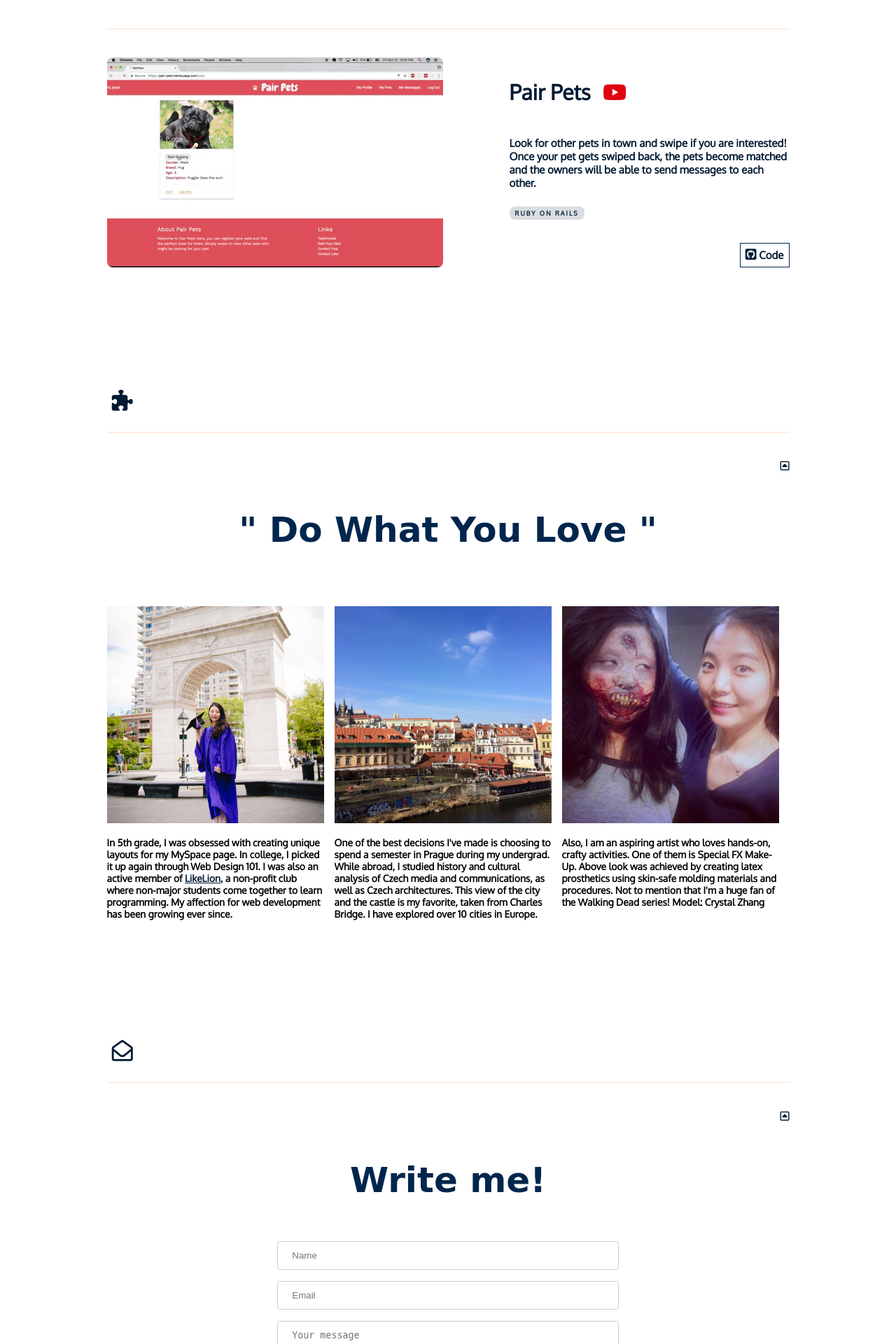
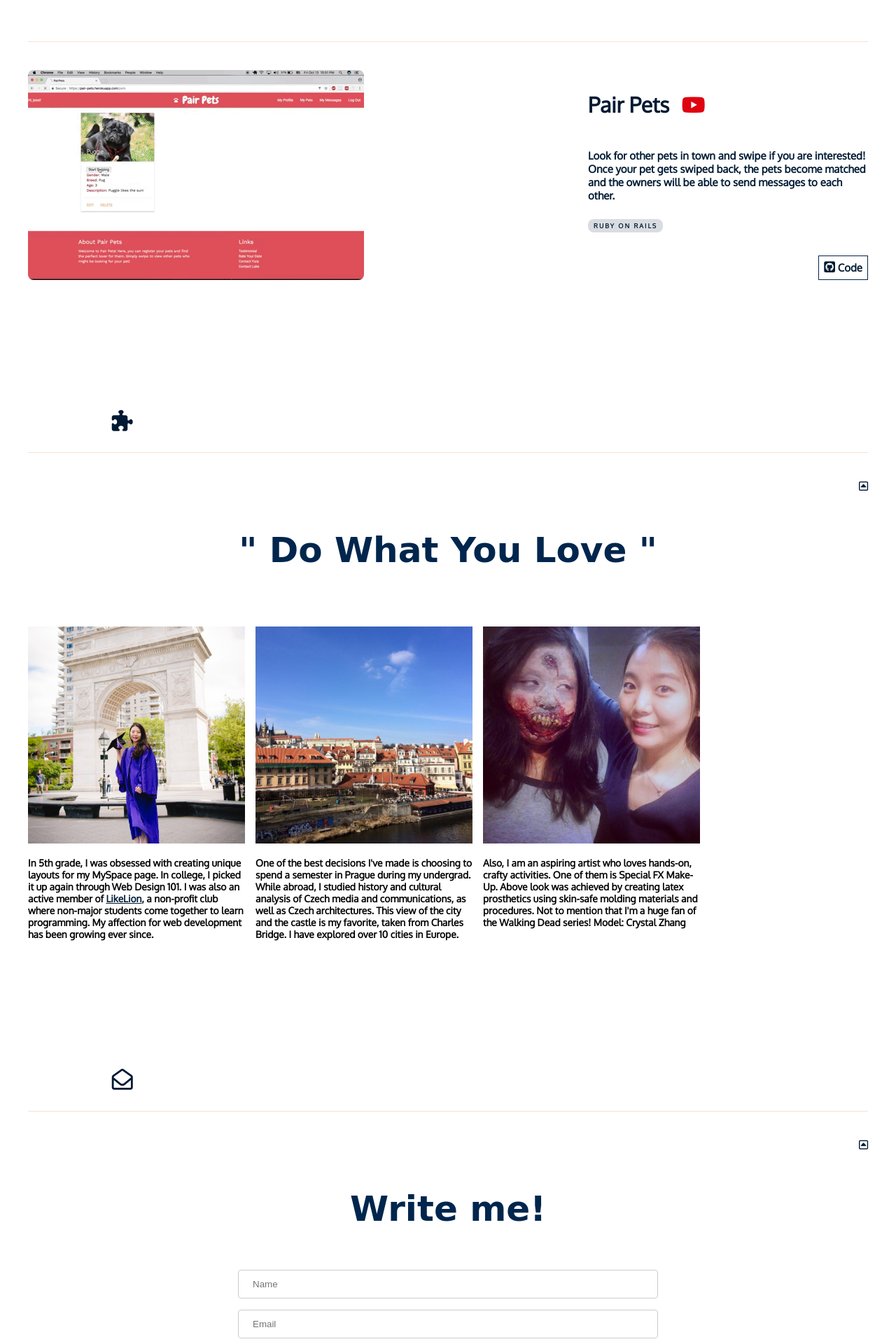
Before and after one commit to yuralala8/portfolio, a PHP site: page /index.html in a window 1280 px wide. Shown: the part 2538-4458 px from the top of the page at 70% size. Run offline with PHP 8.4, Linux system fonts and the light colour scheme; some libraries are stand-ins or nearby versions; some web fonts are replaced.

Commit message:
responsive width

```diff
--- a/css/index.css
+++ b/css/index.css
@@ -35,11 +35,17 @@ h1 {
 }
 
 .container {
-  width: 975px;
+  width: 1200px;
   margin: 0 auto;
   font-weight: bold;
   font-size: 23px;
   font-family: candara;
+}
+
+@media (max-width:800px) {
+  .container {
+    width:975px;/*The width is 975px, when the viewport is 800px or smaller*/
+  }
 }
 
 .header {
--- a/index.html
+++ b/index.html
@@ -1,7 +1,7 @@
 <!DOCTYPE html>
 
 <html id="home">
-  <meta charset="utf-8">
+  <meta charset="utf-8" name="viewport" content="width=device-width, initial-scale=1.0">
   <head>
   <title>
     Yura Choi
```
